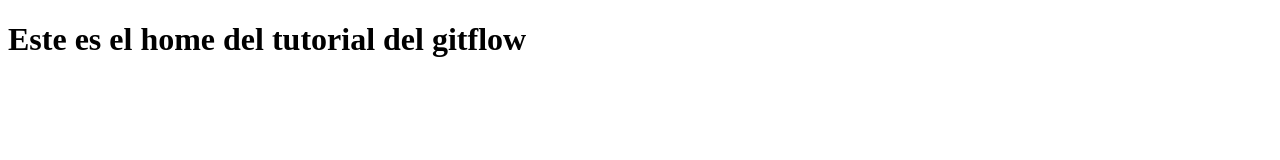
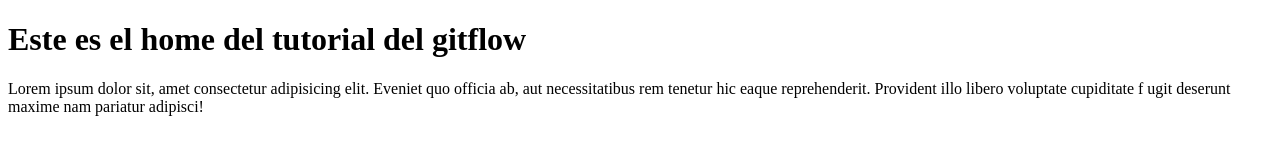
Before and after one commit to SirJulian26/GitTutorial, a plain HTML site: page index.html in a window 1280 px wide. Drawn offline with Linux system fonts and the light colour scheme.

Commit message:
Agregando Parrafo en el home

```diff
--- a/index.html
+++ b/index.html
@@ -8,5 +8,10 @@
 </head>
 <body>
     <h1>Este es el home del tutorial del gitflow</h1>
+    <p>
+        Lorem ipsum dolor sit, amet consectetur adipisicing elit.
+        Eveniet quo officia ab, aut necessitatibus rem tenetur hic eaque reprehenderit. Provident illo libero voluptate cupiditate f
+        ugit deserunt maxime nam pariatur adipisci!
+    </p>
 </body>
 </html>
```
